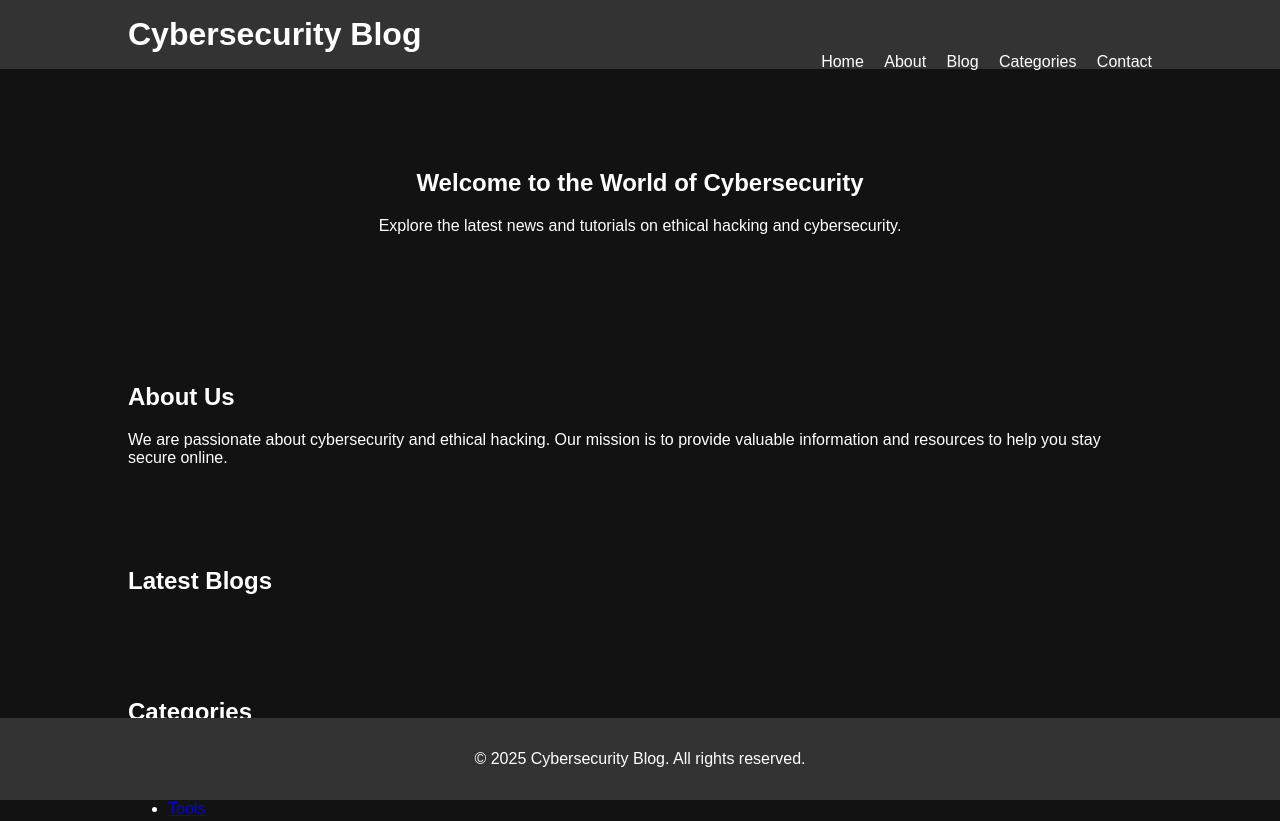
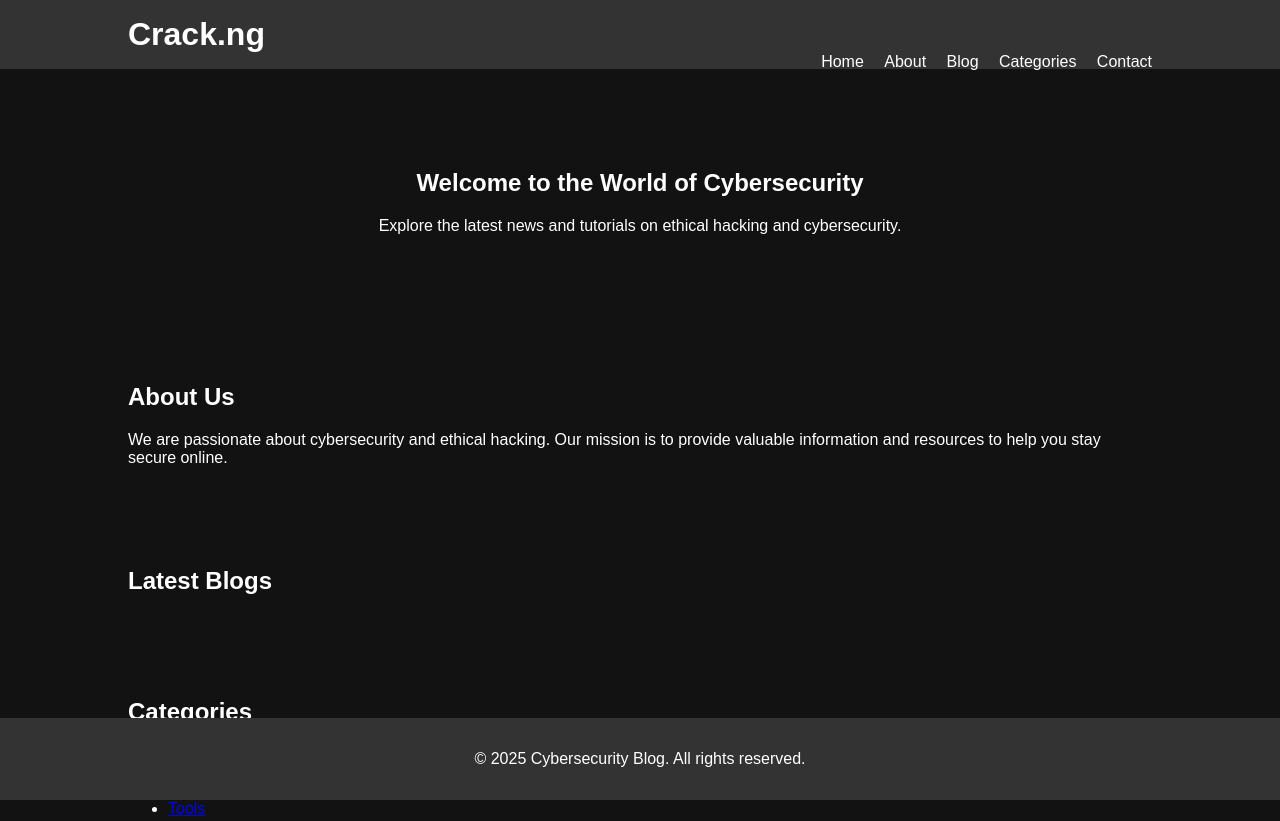
Before and after one commit to ojha13291/Crack.ng, a plain HTML site: page index.html in a window 1280 px wide. Shown: the top 821 px of the page. Drawn offline with Linux system fonts and the light colour scheme.

Commit message:
Update index.html
updated h1

```diff
--- a/index.html
+++ b/index.html
@@ -9,7 +9,7 @@
 <body>
     <header>
         <div class="container">
-            <h1>Cybersecurity Blog</h1>
+            <h1>Crack.ng</h1>
             <nav>
                 <ul>
                     <li><a href="#home">Home</a></li>
```
